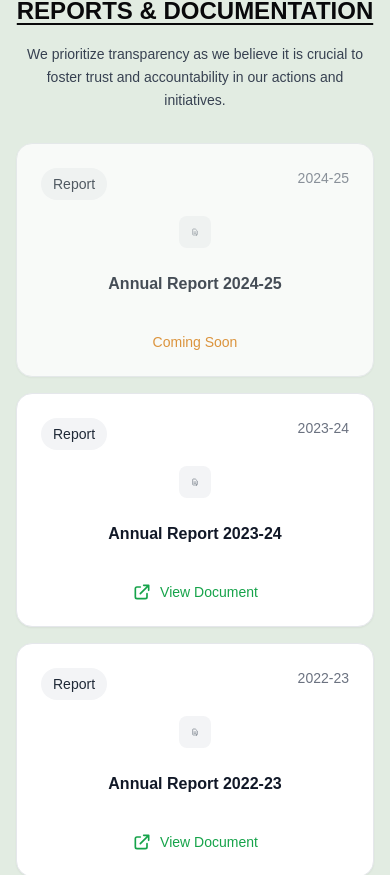
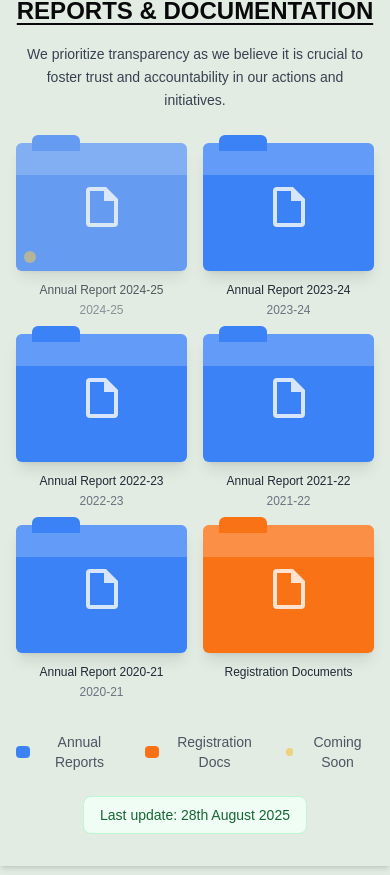
Before and after one commit to arnab-git-404/claylab, a Next.js app: page /about in a window 390 px wide. Shown: the part 5231-6106 px from the top of the page. Built offline with nearby package versions, Linux system fonts and the light colour scheme; a web font is replaced by a local one.

Commit message:
Update reports.tsx

```diff
--- a/components/about/reports.tsx
+++ b/components/about/reports.tsx
@@ -1,131 +1,82 @@
-// // 'use client';
 
-// // import Image from "next/image"
-// // import Heading from '../heading';
+// "use client";
 
-// // export default function ReportsSection() {
-
-// // const reports = [
-// //   {
-// //     title: "Annual Report 2020-21",
-// //     description: "A comprehensive overview of our activities in 2022.",
-// //     link: "/reports/annual-report-2022.pdf"
-// //   },
-// //   {
-// //     title: "Impact Assessment 2021-22",
-// //     description: "An analysis of the impact of our programs in 2021.",
-// //     link: "/reports/impact-assessment-2021.pdf"
-// //   },
-// //   {
-// //     title: "Financial Statement Q4 2022-23",
-// //     description: "Our financial performance for the fourth quarter of 2022.",
-// //     link: "/reports/financial-statement-q4-2022.pdf"
-// //   },
-// //   {
-// //     title: "Annual Report 2023-24",
-// //     description: "A comprehensive overview of our activities in 2021.",
-// //     link: "/reports/annual-report-2021.pdf"
-// //   },
-// //   {
-// //     title: "Impact Assessment 2024-25",
-// //     description: "Coming Soon . . .",
-// //     link: ""
-// //   },
-// //   {
-// //     title: "Registration documents",
-// //     description: "Our financial performance for the fourth quarter of 2023.",
-// //     link: "/reports/financial-statement-q4-2023.pdf"
-// //   }
-// // ];
-
-// //   return (
-// //     <section className="text-center py-8 sm:py-12 md:py-16 px-2 sm:px-4 rounded-none shadow-md w-full">
-// //       {/* Icon */}
-// //       <div className="flex justify-center mb-4 sm:mb-6">
-// //         <Image src={"/claylab assets/aboutUs/documentIcon.png"} height={80} width={60} alt={"document icon"} className="h-16 w-auto sm:h-24" />
-// //       </div>
-
-// //       <Heading text="REPORTS & DOCUMENTATION" />
-
-// //       {/* Description */}
-// //       <p className="max-w-full sm:max-w-xl mx-auto text-gray-700 text-xs sm:text-sm md:text-base mb-4 sm:mb-6">
-// //         We prioritize transparency as we believe it is crucial to foster trust and accountability
-// //         in our actions and initiatives.
-// //       </p>
-
-// //       {/* Button */}
-// //       <button className="px-6 sm:px-12 py-2 text-white font-medium rounded-full border border-white bg-gradient-to-r from-green-800 to-green-400 shadow-md hover:shadow-lg transition-all text-xs sm:text-base">
-// //         More Reports
-// //       </button>
-
-// //     </section>
-// //   );
-// // }
-
-// 'use client';
-
-// import Image from "next/image"
-// import Heading from '../heading';
+// import Image from "next/image";
+// import Heading from "../heading";
 
 // export default function ReportsSection() {
+//   const reports = [
+//     {
+//       title: "Annual Report 2024-25",
+//       description: "Coming Soon . . .",
+//       link: "",
+//       year: "2024-25",
+//       type: "Report",
+//     },
+//     {
+//       title: "Annual Report 2023-24",
+//       description:
+//         "A comprehensive overview of our activities and achievements in 2023-24.",
+//       link: "https://drive.google.com/file/d/1nVU4GJMA8aXNdfCBJvxtrIIwbLYQcZ4u/view?usp=drive_link",
+//       year: "2023-24",
+//       type: "Report",
+//     },
+//     {
+//       title: "Annual Report 2022-23",
+//       description:
+//         "Our financial performance for the fourth quarter of 2022-23.",
+//       link: "https://drive.google.com/file/d/10i5fZkw62ShsChlrJoPGbJCPYKuCTcN0/view?usp=drive_link",
+//       year: "2022-23",
+//       type: "Report",
+//     },
+//     {
+//       title: "Annual Report 2021-22",
+//       description: "An analysis of the impact of our programs in 2021-22.",
+//       link: "https://drive.google.com/file/d/1iMW3eXGSjYmp8yKzPnzftoTCOgQ_Mrtb/view?usp=drive_link",
+//       year: "2021-22",
+//       type: "Report",
+//     },
+//     {
+//       title: "Annual Report 2020-21",
+//       description:
+//         "A comprehensive overview of our activities and achievements in 2020-21.",
+//       link: "https://drive.google.com/file/d/1xxiHSrDqDPrzN2kMP0JQnovcvVrQ9fmU/view?usp=drive_link",
+//       year: "2020-21",
+//       type: "Report",
+//     },
+//     {
+//       title: "Registration Documents",
+//       description:
+//         "Official registration and incorporation documents of the organization.",
+//       link: "https://drive.google.com/drive/folders/1i576O-p5Dpfx1Ksqlk-_lY6uFNNHCtl3?usp=sharing",
+//       year: "",
+//       type: "registration",
+//     },
+//   ];
 
-// const reports = [
-//   {
-//     title: "Impact Assessment 2024-25",
-//     description: "Coming Soon . . .",
-//     link: "",
-//     year: "2024-25",
-//     type: "impact"
-//   },
-//   {
-//     title: "Annual Report 2023-24",
-//     description: "A comprehensive overview of our activities and achievements in 2023-24.",
-//     link: "https://drive.google.com/file/d/your-file-id/view", // Replace with actual drive link
-//     year: "2023-24",
-//     type: "annual"
-//   },
-//   {
-//     title: "Financial Statement Q4 2022-23",
-//     description: "Our financial performance for the fourth quarter of 2022-23.",
-//     link: "https://drive.google.com/file/d/your-file-id/view", // Replace with actual drive link
-//     year: "2022-23",
-//     type: "financial"
-//   },
-//   {
-//     title: "Impact Assessment 2021-22",
-//     description: "An analysis of the impact of our programs in 2021-22.",
-//     link: "https://drive.google.com/file/d/your-file-id/view", // Replace with actual drive link
-//     year: "2021-22",
-//     type: "impact"
-//   },
+//   const getTypeColor = (type: string) => {
+//     switch (type) {
+//       case "annual":
+//         return "bg-blue-100 text-blue-800";
+//       case "impact":
+//         return "bg-green-100 text-green-800";
+//       case "financial":
+//         return "bg-purple-100 text-purple-800";
+//       case "registration":
+//         return "bg-orange-100 text-orange-800";
+//       default:
+//         return "bg-gray-100 text-gray-800";
+//     }
+//   };
 
-//   {
-//     title: "Registration Documents",
-//     description: "Official registration and incorporation documents of the organization.",
-//     link: "https://drive.google.com/file/d/your-file-id/view", // Replace with actual drive link
-//     year: "",
-//     type: "registration"
-//   }
-// ];
-
-// const getTypeColor = (type: string) => {
-//   switch (type) {
-//     case 'annual': return 'bg-blue-100 text-blue-800';
-//     case 'impact': return 'bg-green-100 text-green-800';
-//     case 'financial': return 'bg-purple-100 text-purple-800';
-//     case 'registration': return 'bg-orange-100 text-orange-800';
-//     default: return 'bg-gray-100 text-gray-800';
-//   }
-// };
-
-// const handleReportClick = (link: string) => {
-//   if (link) {
-//     window.open(link, '_blank');
-//   }
-// };
+//   const handleReportClick = (link: string) => {
+//     if (link) {
+//       window.open(link, "_blank");
+//     }
+//   };
 
 //   return (
-//     <section className="text-center py-8 sm:py-12 md:py-16 px-4 sm:px-6 lg:px-8 rounded-none shadow-md w-full max-w-7xl mx-auto">
+//     <section className="text-center py-8 sm:py-12 md:py-16 px-4 sm:px-6 lg:px-8 rounded-none shadow-md w-full mx-auto">
 //       {/* Icon */}
 //       <div className="flex justify-center mb-4 sm:mb-6">
 //         <Image
@@ -133,7 +84,7 @@
 //           height={80}
 //           width={60}
 //           alt={"document icon"}
-//           className="h-16 w-auto sm:h-20 md:h-24"
+//           className="h-16 w-auto sm:h-20 md:h-24  "
 //         />
 //       </div>
 
@@ -141,67 +92,89 @@
 
 //       {/* Description */}
 //       <p className="max-w-2xl mx-auto text-gray-700 text-sm sm:text-base md:text-lg mb-8 sm:mb-10 leading-relaxed">
-//         We prioritize transparency as we believe it is crucial to foster trust and accountability
-//         in our actions and initiatives.
+//         We prioritize transparency as we believe it is crucial to foster trust
+//         and accountability in our actions and initiatives.
 //       </p>
 
-//       {/* Reports Grid */}
-//       <div className="grid grid-cols-1 sm:grid-cols-2 lg:grid-cols-3 gap-4 sm:gap-6 mb-8 sm:mb-10">
+//       {/* Reports Flex Container */}
+//       <div className="flex flex-wrap justify-center gap-4 sm:gap-6 mb-8 sm:mb-10 mx-auto">
+
 //         {reports.map((report, index) => (
 //           <div
 //             key={index}
-//             className={`bg-white border border-gray-200 rounded-lg p-4 sm:p-6 shadow-sm hover:shadow-md transition-all duration-300 ${
-//               report.link ? 'cursor-pointer hover:border-green-300' : 'opacity-75'
+//             className={`bg-white border border-gray-200 rounded-2xl p-6 sm:p-8 shadow-sm hover:shadow-2xl transition-all duration-300 w-full sm:w-80 lg:w-80 ${
+//               report.link
+//                 ? "cursor-pointer hover:border-green-300 hover:border-4"
+//                 : "opacity-75"
 //             }`}
 //             onClick={() => handleReportClick(report.link)}
 //           >
 //             {/* Report Type Badge */}
-//             <div className="flex justify-between items-start mb-3">
-//               <span className={`px-2 py-1 rounded-full text-xs font-medium capitalize ${getTypeColor(report.type)}`}>
+//             <div className="flex justify-between items-start mb-4">
+//               <span
+//                 className={`px-3 py-1.5 rounded-full text-sm font-medium capitalize ${getTypeColor(
+//                   report.type
+//                 )}`}
+//               >
 //                 {report.type}
 //               </span>
 //               {report.year && (
-//                 <span className="text-xs text-gray-500 font-medium">
+//                 <span className="text-sm text-gray-500 font-medium">
 //                   {report.year}
 //                 </span>
 //               )}
 //             </div>
 
 //             {/* Document Icon */}
-//             <div className="flex justify-center mb-4">
-//               <div className="w-12 h-12 sm:w-16 sm:h-16 bg-gray-100 rounded-lg flex items-center justify-center">
+//             <div className="flex justify-center mb-6">
+//               <div className="w-8 h-8 sm:w-20 sm:h-20 bg-gray-100 rounded-lg flex items-center justify-center">
 //                 <svg
-//                   className="w-6 h-6 sm:w-8 sm:h-8 text-gray-600"
+//                   className="w-8 h-2 sm:w-10 sm:h-10 text-gray-600"
 //                   fill="none"
 //                   stroke="currentColor"
 //                   viewBox="0 0 24 24"
 //                 >
-//                   <path strokeLinecap="round" strokeLinejoin="round" strokeWidth={1.5} d="M9 12h6m-6 4h6m2 5H7a2 2 0 01-2-2V5a2 2 0 012-2h5.586a1 1 0 01.707.293l5.414 5.414a1 1 0 01.293.707V19a2 2 0 01-2 2z" />
+//                   <path
+//                     strokeLinecap="round"
+//                     strokeLinejoin="round"
+//                     strokeWidth={1.5}
+//                     d="M9 12h6m-6 4h6m2 5H7a2 2 0 01-2-2V5a2 2 0 012-2h5.586a1 1 0 01.707.293l5.414 5.414a1 1 0 01.293.707V19a2 2 0 01-2 2z"
+//                   />
 //                 </svg>
 //               </div>
 //             </div>
 
 //             {/* Report Title */}
-//             <h3 className="font-semibold text-gray-900 text-sm sm:text-base mb-2 line-clamp-2">
+//             <h3 className="font-semibold text-gray-900 text-base sm:text-lg mb-3 line-clamp-2">
 //               {report.title}
 //             </h3>
 
 //             {/* Report Description */}
-//             <p className="text-gray-600 text-xs sm:text-sm leading-relaxed mb-4 line-clamp-3">
-//               {report.description}
+//             <p className="text-gray-600 text-sm sm:text-base leading-relaxed mb-6 line-clamp-3">
+//               {/* {report.description} */}
 //             </p>
 
 //             {/* Action Button/Status */}
 //             <div className="flex justify-center">
 //               {report.link ? (
-//                 <div className="flex items-center text-green-600 text-xs sm:text-sm font-medium">
-//                   <svg className="w-4 h-4 mr-1" fill="none" stroke="currentColor" viewBox="0 0 24 24">
-//                     <path strokeLinecap="round" strokeLinejoin="round" strokeWidth={2} d="M10 6H6a2 2 0 00-2 2v10a2 2 0 002 2h10a2 2 0 002-2v-4M14 4h6m0 0v6m0-6L10 14" />
+//                 <div className="flex items-center text-green-600 text-sm sm:text-base font-medium">
+//                   <svg
+//                     className="w-5 h-5 mr-2"
+//                     fill="none"
+//                     stroke="currentColor"
+//                     viewBox="0 0 24 24"
+//                   >
+//                     <path
+//                       strokeLinecap="round"
+//                       strokeLinejoin="round"
+//                       strokeWidth={2}
+//                       d="M10 6H6a2 2 0 00-2 2v10a2 2 0 002 2h10a2 2 0 002-2v-4M14 4h6m0 0v6m0-6L10 14"
+//                     />
 //                   </svg>
 //                   View Document
 //                 </div>
 //               ) : (
-//                 <span className="text-amber-600 text-xs sm:text-sm font-medium">
+//                 <span className="text-amber-600 text-sm sm:text-base font-medium">
 //                   Coming Soon
 //                 </span>
 //               )}
@@ -213,16 +186,23 @@
 //       {/* More Reports Button */}
 //       <div className="flex flex-col sm:flex-row gap-4 justify-center items-center">
 //         <button className="px-6 sm:px-8 lg:px-12 py-2.5 sm:py-3 text-white font-medium rounded-full border border-white bg-gradient-to-r from-green-800 to-green-400 shadow-md hover:shadow-lg hover:from-green-700 hover:to-green-300 transition-all text-sm sm:text-base">
-//           View All Reports
+//           <p className="text-black text-xs sm:text-lg font-bold">
+//             Last update : 28th August 2025
+//             {/* {new Date().toLocaleDateString("en-IN", {
+//               weekday: "short",
+//               year: "numeric",
+//               month: "short",
+//               day: "numeric",
+//             })} */}
+//           </p>
 //         </button>
-
-//         <p className="text-gray-500 text-xs sm:text-sm">
-//           Updated regularly • Last update: {new Date().toLocaleDateString()}
-//         </p>
 //       </div>
 //     </section>
 //   );
 // }
+
+
+
 
 "use client";
 
@@ -281,16 +261,12 @@ export default function ReportsSection() {
 
   const getTypeColor = (type: string) => {
     switch (type) {
-      case "annual":
-        return "bg-blue-100 text-blue-800";
-      case "impact":
-        return "bg-green-100 text-green-800";
-      case "financial":
-        return "bg-purple-100 text-purple-800";
+      case "Report":
+        return "bg-blue-500";
       case "registration":
-        return "bg-orange-100 text-orange-800";
+        return "bg-orange-500";
       default:
-        return "bg-gray-100 text-gray-800";
+        return "bg-gray-500";
     }
   };
 
@@ -309,7 +285,7 @@ export default function ReportsSection() {
           height={80}
           width={60}
           alt={"document icon"}
-          className="h-16 w-auto sm:h-20 md:h-24  "
+          className="h-16 w-auto sm:h-20 md:h-24"
         />
       </div>
 
@@ -321,106 +297,99 @@ export default function ReportsSection() {
         and accountability in our actions and initiatives.
       </p>
 
-      {/* Reports Flex Container */}
-      <div className="flex flex-wrap justify-center gap-4 sm:gap-6 mb-8 sm:mb-10 mx-auto">
-
+      {/* Reports Grid - Folder Style */}
+      <div className="grid grid-cols-2 sm:grid-cols-3 lg:grid-cols-4 xl:grid-cols-6 gap-4 sm:gap-6 mb-8 sm:mb-10 max-w-6xl mx-auto">
         {reports.map((report, index) => (
           <div
             key={index}
-            className={`bg-white border border-gray-200 rounded-2xl p-6 sm:p-8 shadow-sm hover:shadow-2xl transition-all duration-300 w-full sm:w-80 lg:w-80 ${
-              report.link
-                ? "cursor-pointer hover:border-green-300 hover:border-4"
-                : "opacity-75"
+            className={`relative group ${
+              report.link ? "cursor-pointer" : "opacity-75"
             }`}
             onClick={() => handleReportClick(report.link)}
           >
-            {/* Report Type Badge */}
-            <div className="flex justify-between items-start mb-4">
-              <span
-                className={`px-3 py-1.5 rounded-full text-sm font-medium capitalize ${getTypeColor(
-                  report.type
-                )}`}
+            {/* Folder Shape */}
+            <div className="relative">
+              {/* Folder Tab */}
+              <div
+                className={`absolute -top-2 left-4 w-12 h-4 ${getTypeColor(report.type)} rounded-t-md z-10`}
+              />
+
+              {/* Main Folder Body */}
+              <div
+                className={`w-full h-32 ${getTypeColor(report.type)} rounded-md shadow-lg
+                  ${report.link ? 'group-hover:shadow-xl group-hover:scale-105' : ''}
+                  transition-all duration-300 relative overflow-hidden`}
               >
-                {report.type}
-              </span>
+                {/* Folder Highlight */}
+                <div className="absolute top-0 left-0 w-full h-8 bg-white bg-opacity-20" />
+
+                {/* Document Icon */}
+                <div className="flex items-center justify-center h-full">
+                  <svg
+                    className="w-12 h-12 text-white opacity-80"
+                    fill="currentColor"
+                    viewBox="0 0 24 24"
+                  >
+                    <path d="M14,2H6A2,2 0 0,0 4,4V20A2,2 0 0,0 6,22H18A2,2 0 0,0 20,20V8L14,2M18,20H6V4H13V9H18V20Z" />
+                  </svg>
+                </div>
+
+                {/* Status Indicator */}
+                {!report.link && (
+                  <div className="absolute bottom-2 left-2 flex flex-row">
+                    <div className="w-3 h-3 bg-amber-400 rounded-full animate-pulse "/>
+                  </div>
+                )}
+              </div>
+            </div>
+
+            {/* Folder Label */}
+            <div className="mt-3 px-1">
+              <h3 className="text-xs sm:text-sm font-medium text-gray-800 line-clamp-2 text-center leading-tight">
+                {report.title}
+              </h3>
               {report.year && (
-                <span className="text-sm text-gray-500 font-medium">
+                <p className="text-xs text-gray-500 mt-1 text-center">
                   {report.year}
-                </span>
+                </p>
               )}
             </div>
 
-            {/* Document Icon */}
-            <div className="flex justify-center mb-6">
-              <div className="w-8 h-8 sm:w-20 sm:h-20 bg-gray-100 rounded-lg flex items-center justify-center">
-                <svg
-                  className="w-8 h-2 sm:w-10 sm:h-10 text-gray-600"
-                  fill="none"
-                  stroke="currentColor"
-                  viewBox="0 0 24 24"
-                >
-                  <path
-                    strokeLinecap="round"
-                    strokeLinejoin="round"
-                    strokeWidth={1.5}
-                    d="M9 12h6m-6 4h6m2 5H7a2 2 0 01-2-2V5a2 2 0 012-2h5.586a1 1 0 01.707.293l5.414 5.414a1 1 0 01.293.707V19a2 2 0 01-2 2z"
-                  />
-                </svg>
+            {/* Hover Tooltip */}
+            {report.link && (
+              <div className="absolute bottom-full left-1/2 transform -translate-x-1/2 mb-2 opacity-0 group-hover:opacity-100 transition-opacity duration-300 z-20">
+                <div className="bg-gray-900 text-white text-xs px-2 py-1 rounded whitespace-nowrap">
+                  Click to view
+                </div>
               </div>
-            </div>
-
-            {/* Report Title */}
-            <h3 className="font-semibold text-gray-900 text-base sm:text-lg mb-3 line-clamp-2">
-              {report.title}
-            </h3>
-
-            {/* Report Description */}
-            <p className="text-gray-600 text-sm sm:text-base leading-relaxed mb-6 line-clamp-3">
-              {/* {report.description} */}
-            </p>
-
-            {/* Action Button/Status */}
-            <div className="flex justify-center">
-              {report.link ? (
-                <div className="flex items-center text-green-600 text-sm sm:text-base font-medium">
-                  <svg
-                    className="w-5 h-5 mr-2"
-                    fill="none"
-                    stroke="currentColor"
-                    viewBox="0 0 24 24"
-                  >
-                    <path
-                      strokeLinecap="round"
-                      strokeLinejoin="round"
-                      strokeWidth={2}
-                      d="M10 6H6a2 2 0 00-2 2v10a2 2 0 002 2h10a2 2 0 002-2v-4M14 4h6m0 0v6m0-6L10 14"
-                    />
-                  </svg>
-                  View Document
-                </div>
-              ) : (
-                <span className="text-amber-600 text-sm sm:text-base font-medium">
-                  Coming Soon
-                </span>
-              )}
-            </div>
+            )}
           </div>
         ))}
       </div>
 
-      {/* More Reports Button */}
-      <div className="flex flex-col sm:flex-row gap-4 justify-center items-center">
-        <button className="px-6 sm:px-8 lg:px-12 py-2.5 sm:py-3 text-white font-medium rounded-full border border-white bg-gradient-to-r from-green-800 to-green-400 shadow-md hover:shadow-lg hover:from-green-700 hover:to-green-300 transition-all text-sm sm:text-base">
-          <p className="text-black text-xs sm:text-lg font-bold">
-            Last update : 28th August 2025
-            {/* {new Date().toLocaleDateString("en-IN", {
-              weekday: "short",
-              year: "numeric",
-              month: "short",
-              day: "numeric",
-            })} */}
+      {/* Status Legend */}
+      <div className="flex justify-center gap-6 mb-6 text-sm">
+        <div className="flex items-center gap-2">
+          <div className="w-4 h-3 bg-blue-500 rounded-sm" />
+          <span className="text-gray-600">Annual Reports</span>
+        </div>
+        <div className="flex items-center gap-2">
+          <div className="w-4 h-3 bg-orange-500 rounded-sm" />
+          <span className="text-gray-600">Registration Docs</span>
+        </div>
+        <div className="flex items-center gap-2">
+          <div className="w-2 h-2 bg-amber-400 rounded-full animate-pulse" />
+          <span className="text-gray-600">Coming Soon</span>
+        </div>
+      </div>
+
+      {/* Last Update Info */}
+      <div className="flex justify-center">
+        <div className="bg-green-50 border border-green-200 rounded-lg px-4 py-2">
+          <p className="text-green-800 text-sm font-medium">
+            Last update: 28th August 2025
           </p>
-        </button>
+        </div>
       </div>
     </section>
   );
```
